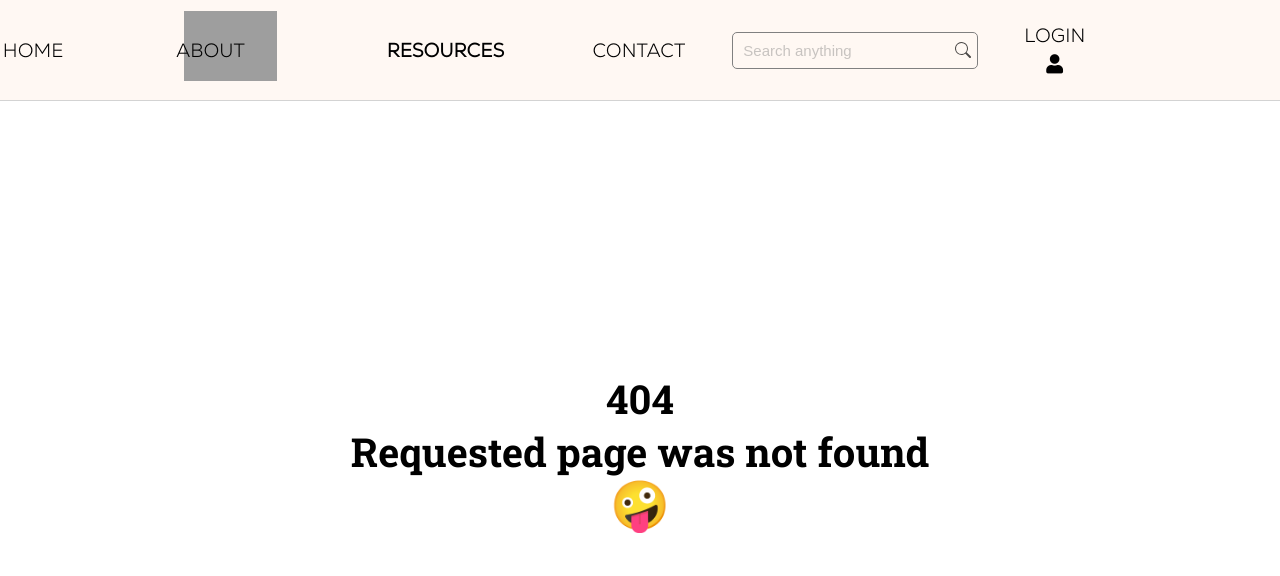
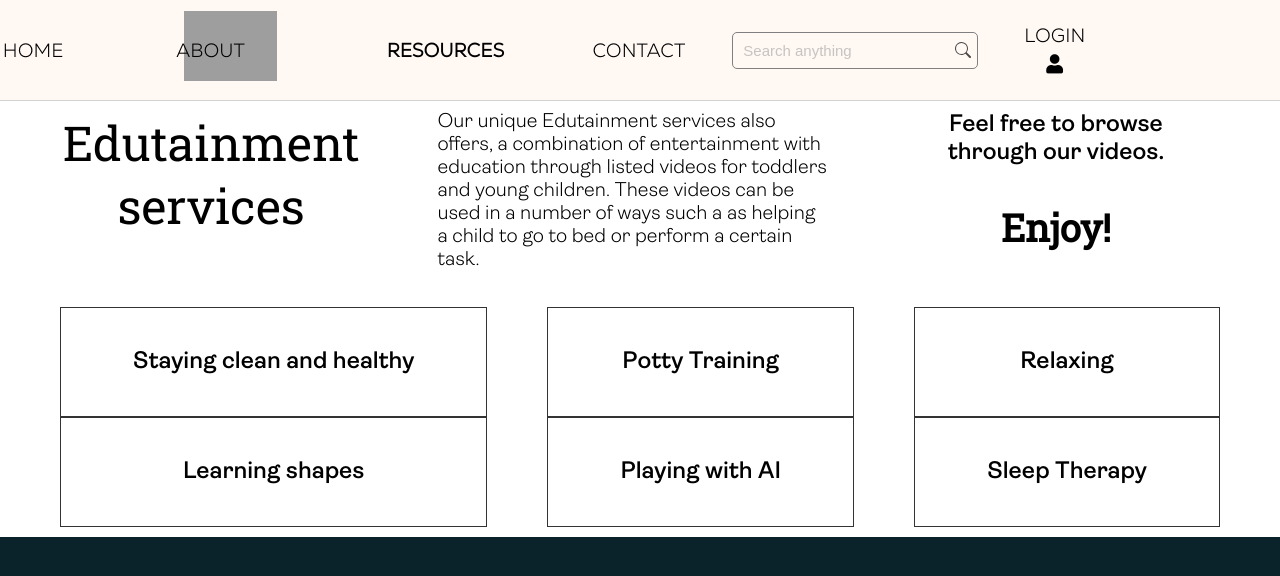
Before and after one commit to Sensational-Life/asd, a React (Create React App) app in the folder client/: page /resources/edutainment in a window 1280 px wide. Shown: the top 576 px of the page. Built offline with nearby package versions, Linux system fonts and the light colour scheme; grey boxes are pictures that could not be loaded.

Commit message:
Edutainment

```diff
--- a/client/src/App.js
+++ b/client/src/App.js
@@ -18,6 +18,7 @@ import OurEvents from "./pages/OurEvents/OurEvents";
 // Resources:
 import Resources from "./pages/Resources/Resources";
 import TimetableNotRegistered from "~/pages/Resources/Timetable/NotRegistered/TimetableNotRegistered";
+import Edutainment from "./pages/Resources/Edutainment/Edutainment";
 
 // Contacts:
 import Contact from "./pages/Contact/Contact";
@@ -43,27 +44,29 @@ function App() {
 				<Navbar />
 				<Switch>
 					<Route path="/" exact component={Home} />
-
 					{/* routes from home page: */}
 					<Route path="/what-we-do" component={WhatWeDoPage} />
-
 					{/* routes from nav bar: */}
 					<Route exact path="/about" component={AboutUsPage} />
-						<Route path="/about/what-is-autism" component={WhatIsAutism} />
-						<Route path="/about/signs-of-autism" component={SignsOfAutism} />
-						<Route path="/about/additional-support" component={AdditionalSupport} />
-						<Route path="/about/events" component={OurEvents} />
-
+					<Route path="/about/what-is-autism" component={WhatIsAutism} />
+					<Route path="/about/signs-of-autism" component={SignsOfAutism} />
+					<Route
+						path="/about/additional-support"
+						component={AdditionalSupport}
+					/>
+					<Route path="/about/events" component={OurEvents} />
 					<Route exact path="/resources" component={Resources} />
-          <Route path="/resources/timetables" component={TimetableNotRegistered}/>
-
+					<Route
+						path="/resources/timetables"
+						component={TimetableNotRegistered}
+					/>
+					<Route path="/resources/edutainment" component={Edutainment}
+					/>
 					<Route path="/contact" component={Contact} />
-
 					{/* User Authantication: */}
 					<Route path="/signin" component={SignInPage} />
- 					<Route path="/signup" component={SignUpPage} />
+					<Route path="/signup" component={SignUpPage} />
 					<Route path="/password-reset" component={PasswordResetPage} />
-
 					{/* Default route for 'Not Found' page */}
 					<Route component={NotFound} />
 				</Switch>
--- /dev/null
+++ b/client/src/helpers/EdutainmentMenuitems.js
@@ -0,0 +1,26 @@
+export const EdutainmentMenuItems = [
+	{
+		title: "Staying clean and healthy",
+		link: "https://youtu.be/ksotE08cbKg",
+	},
+	{
+		title: "Potty Training",
+		link: "https://youtu.be/361P2dapYBI",
+	},
+	{
+		title: "Relaxing",
+		link: "https://youtu.be/8jmK6C3Q6ys",
+	},
+	{
+		title: "Learning shapes",
+		link: "https://youtu.be/dKnz0u4P6NE",
+	},
+	{
+		title: "Playing with AI",
+		link: "https://youtu.be/qtf8DOUq8uk",
+	},
+	{
+		title: "Sleep Therapy",
+		link: "https://youtu.be/hMhJhRLsl34",
+	},
+];
--- a/client/src/helpers/ResourcesMenuItems.js
+++ b/client/src/helpers/ResourcesMenuItems.js
@@ -11,7 +11,7 @@ export const ResourcesMenuItems = [
 	},
 	{
 		title: "Edutainment",
-    path: "/edutainment",
+		path: "/resources/edutainment",
 		cName: "dropdown-link",
 	},
 	{
--- /dev/null
+++ b/client/src/pages/Resources/Edutainment/Edutainment.css
@@ -0,0 +1,40 @@
+.edutainment-text-container {
+	display: grid;
+	grid-template-columns: 33% 33% 33%;
+	grid-template-areas: "header description feel-free";
+}
+.edutainment-row {
+}
+.header-column {
+
+	grid-area: "header";
+	font-family: "RobotoSlab-Regular";
+	font-size: 48px;
+	text-align: center;
+   padding-top: 10px;
+}
+.description-column {
+
+	grid-area: "description";
+	padding: 15px;
+	text-align: left;
+	font-size: 20px;
+	font-family: "Ambit Light";
+     padding-top: 10px;
+}
+.feel-free-column {
+
+	grid-area: "feel-free";
+	display: grid;
+     padding-top: 10px;
+}
+.text1 {
+	font-family: "Ambit SemiBold";
+	font-size: 24px;
+	text-align: center;
+}
+.text2 {
+    font-family: "RobotoSlab-Regular";
+	font-size: 38px;
+	text-align: center;
+}
--- /dev/null
+++ b/client/src/pages/Resources/Edutainment/Edutainment.js
@@ -0,0 +1,35 @@
+import React from "react";
+import "./Edutainment.css";
+import EdutainmentCards from "./EdutainmentCards";
+
+const Edutainment = () => {
+	return (
+		<div>
+			<div className="edutainment-text-container">
+				<div className="header-column">
+					Edutainment
+					<br /> services
+				</div>
+				<div className="description-column">
+					Our unique Edutainment services also offers, a combination of
+					entertainment with education through listed videos for toddlers and
+					young children. These videos can be used in a number of ways such a as
+					helping a child to go to bed or perform a certain task.
+				</div>
+				<div className="feel-free-column">
+					<h3 className="text1">
+						Feel free to browse
+						<br />
+						through our videos.
+					</h3>
+					<h3 className="text2">Enjoy!</h3>
+				</div>
+			</div>
+			<div>
+				<EdutainmentCards />
+			</div>
+		</div>
+	);
+};
+
+export default Edutainment;
--- /dev/null
+++ b/client/src/pages/Resources/Edutainment/EdutainmentCards.js
@@ -0,0 +1,25 @@
+import React from "react";
+import { EdutainmentMenuItems } from "../../../helpers/EdutainmentMenuitems";
+import ResponsivePlayer from "react-player";
+
+export default function EdutainmentCards() {
+	return (
+		<div className="grid-container">
+			{EdutainmentMenuItems.map((item, index) => (
+				<div className="grid-item" key={index}>
+					<div className="video-wrapper">
+						<ResponsivePlayer
+							className="player"
+							url={item.link}
+							// playing={true}
+							controls={true}
+							width="100%"
+							height="100%"
+						/>
+					</div>
+					<h4 className="card-header">{item.title}</h4>
+				</div>
+			))}
+		</div>
+	);
+}
```
Lines whose indentation alone changed are shown as unchanged.
